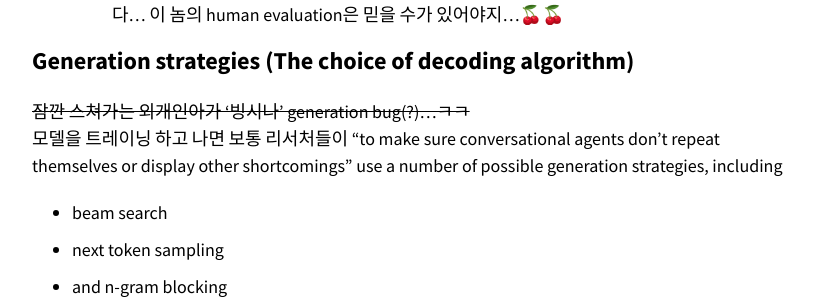
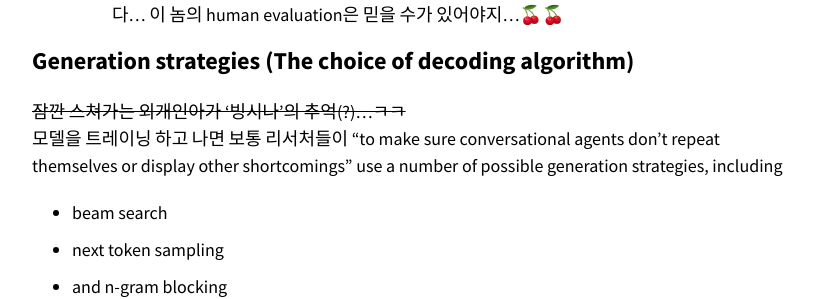
Before and after one commit to ssammykim/ssammykim.github.io, a Jekyll site: the page built from _posts/2020-05-03-facebook-open-source-chatbot.md, in a window 1280 px wide and 900 px high, scrolled down 2847 px. Shown: the part 160-459 px from the top of the window, without its empty margins (343-1165 px from the left). Built offline with Jekyll 4.4.1, drawn with Linux system fonts in a browser that asks for light colours; nearby versions of some CDN libraries; some web fonts are replaced; comment, search, counter and statistics services are not loaded.

Commit message:
Update 2020-05-03-facebook-open-source-chatbot.md

```diff
--- a/_posts/2020-05-03-facebook-open-source-chatbot.md
+++ b/_posts/2020-05-03-facebook-open-source-chatbot.md
@@ -73,7 +73,7 @@ article: <https://arxiv.org/pdf/2004.13637.pdf>
   - (dramatic effect on human evaluations of the bot’s conversational ability) 그렇다고 합니다... 이 놈의 human evaluation은 믿을 수가 있어야지...🍒🍒
 
 ## Generation strategies (The choice of decoding algorithm)
-~~잠깐 스쳐가는 외개인아가 '빙시나' generation bug(?)...ㅋㅋ~~
+~~잠깐 스쳐가는 외개인아가 '빙시나'의 추억(?)...ㅋㅋ~~
 모델을 트레이닝 하고 나면 보통 리서처들이 "to make sure conversational agents don’t repeat themselves or display other shortcomings" use a number of possible generation strategies, including
 - beam search
 - next token sampling
```
